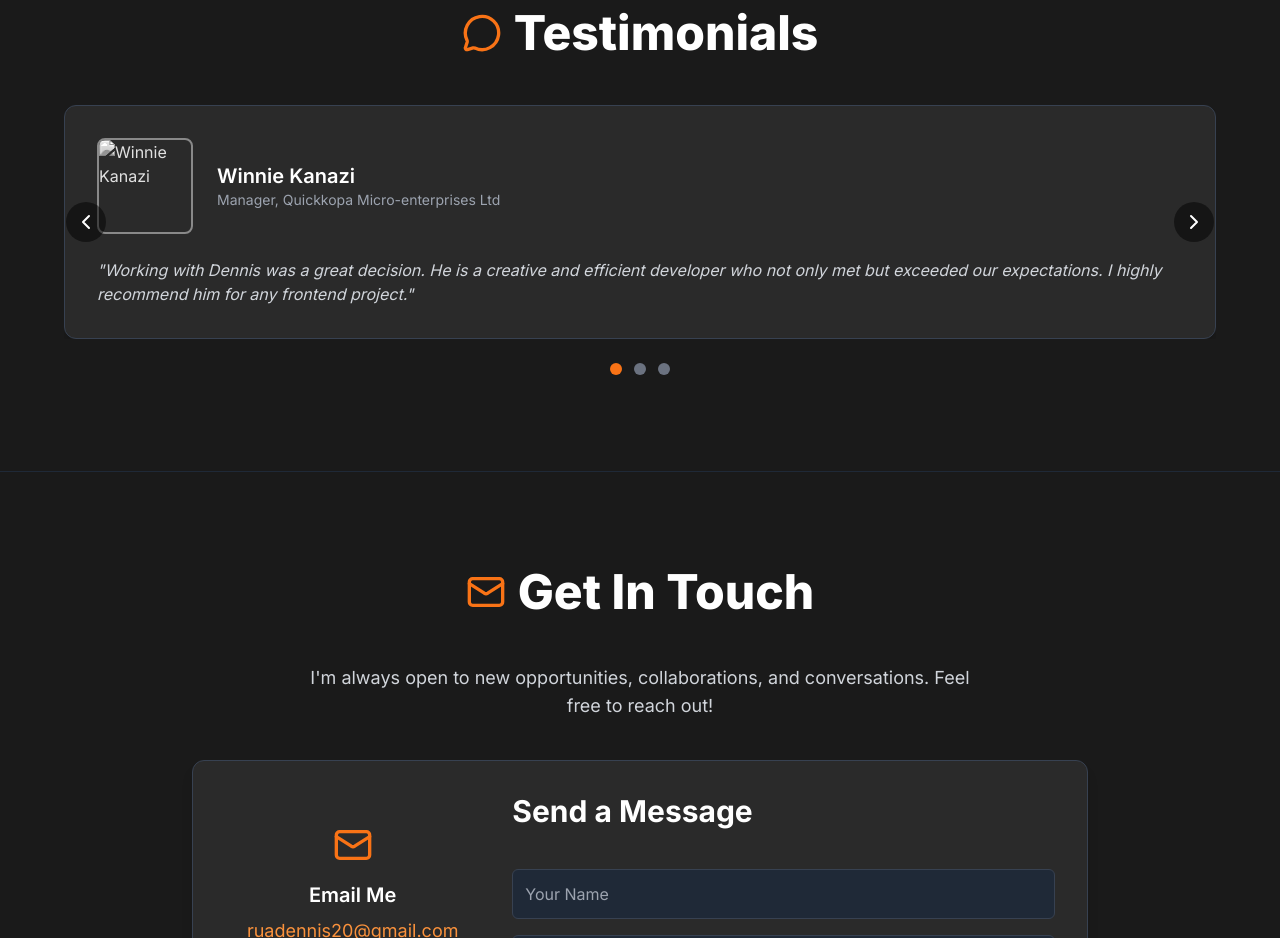
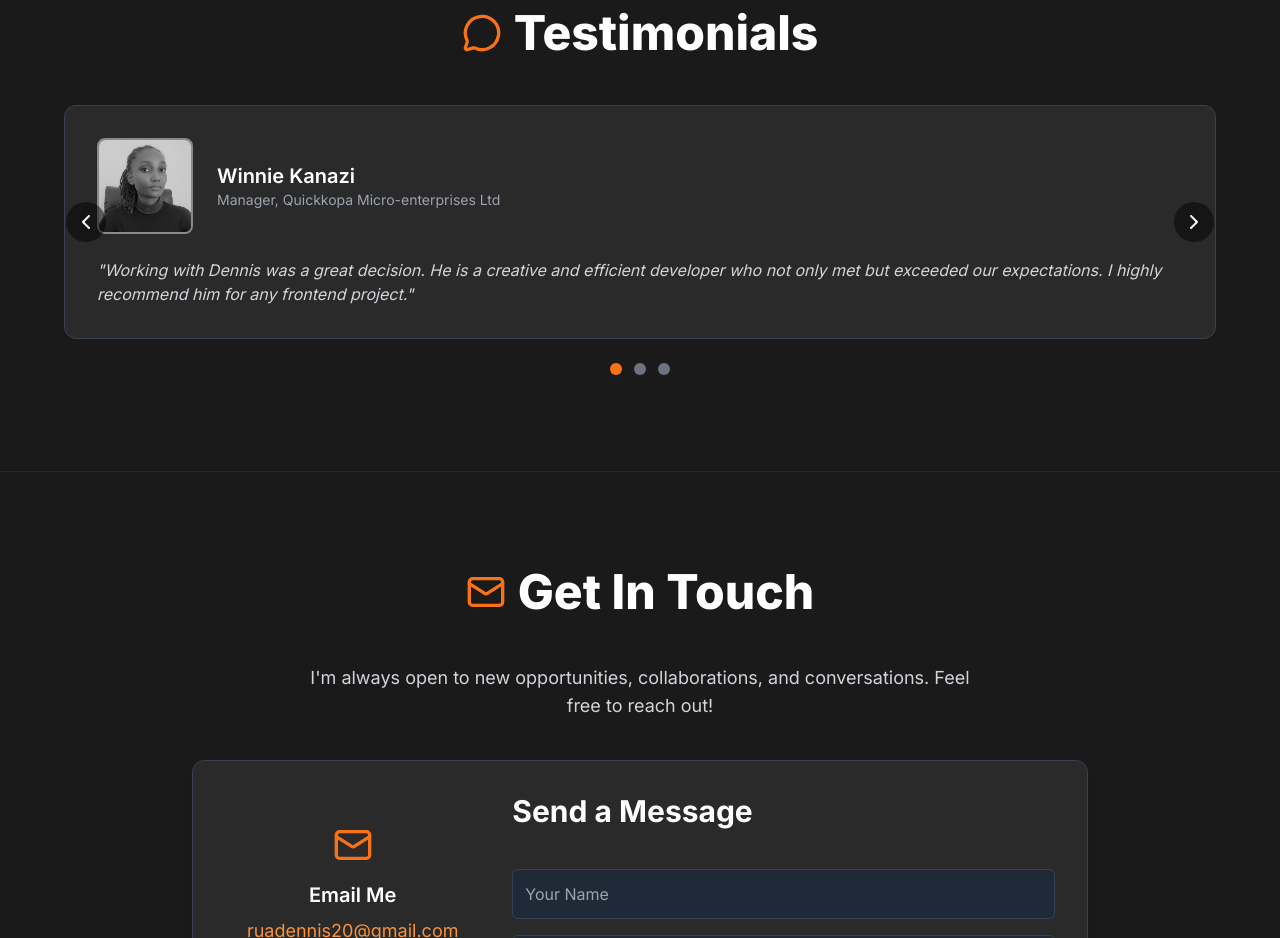
Before and after one commit to dennisrua/Personal-portfolio-2.0, a plain HTML site: page index.html in a window 1280 px wide. Shown: the part 3920-4858 px from the top of the page. Drawn offline with nearby package versions, Linux system fonts and the light colour scheme.

Commit message:
Added testimonial image

```diff
--- a/index.html
+++ b/index.html
@@ -501,7 +501,7 @@
             >
               <div class="flex items-center space-x-6 mb-6">
                 <img
-                  src="#"
+                  src="/images/Winnie.jpg"
                   alt="Winnie Kanazi"
                   class="testimonial-image w-24 h-24 object-cover border-2 border-orange-500 rounded-lg grayscale group-hover:grayscale-0 transition-all duration-300"
                 />
```
Also changed, not shown: images/Winnie.jpg (added).
